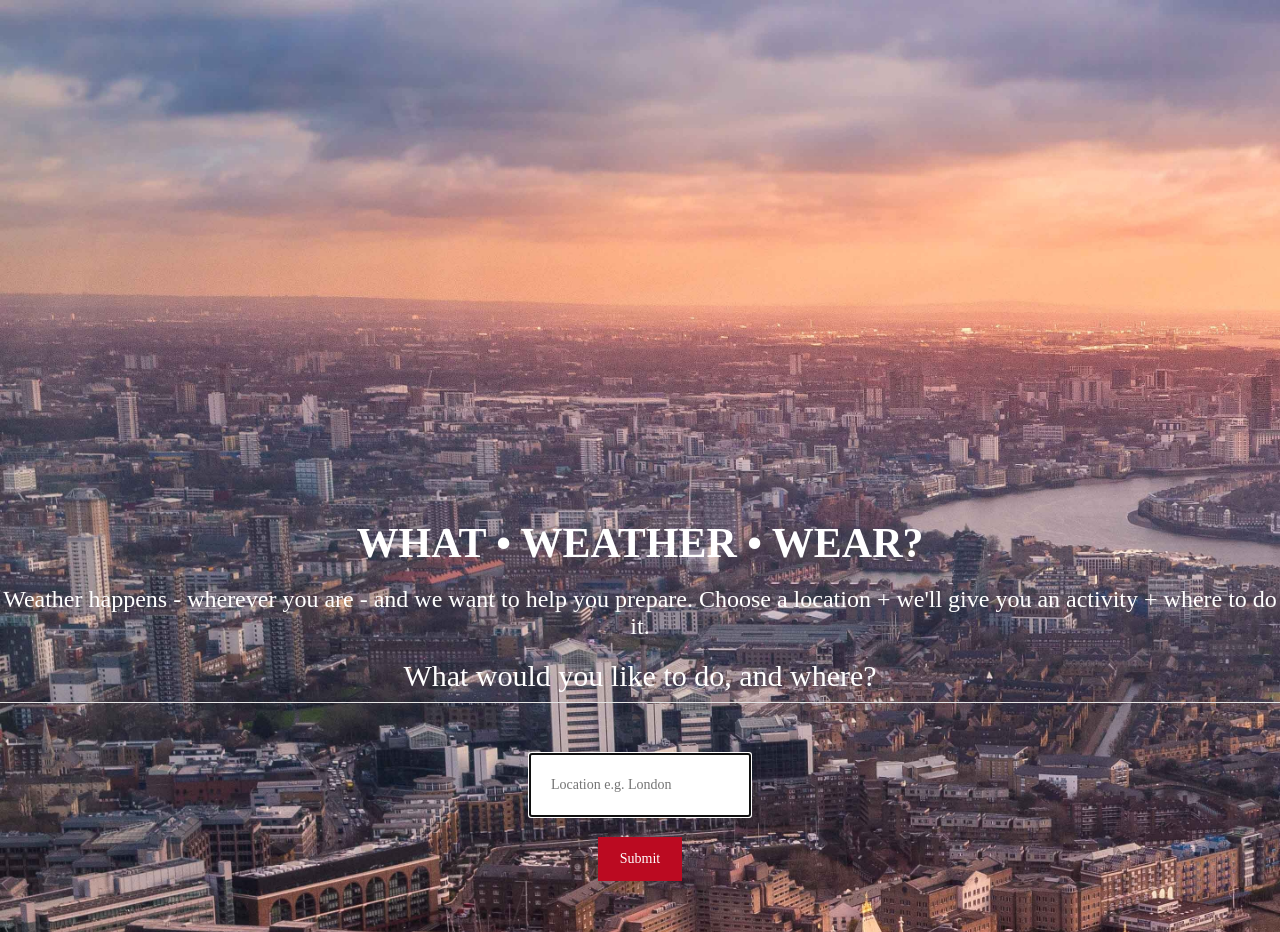
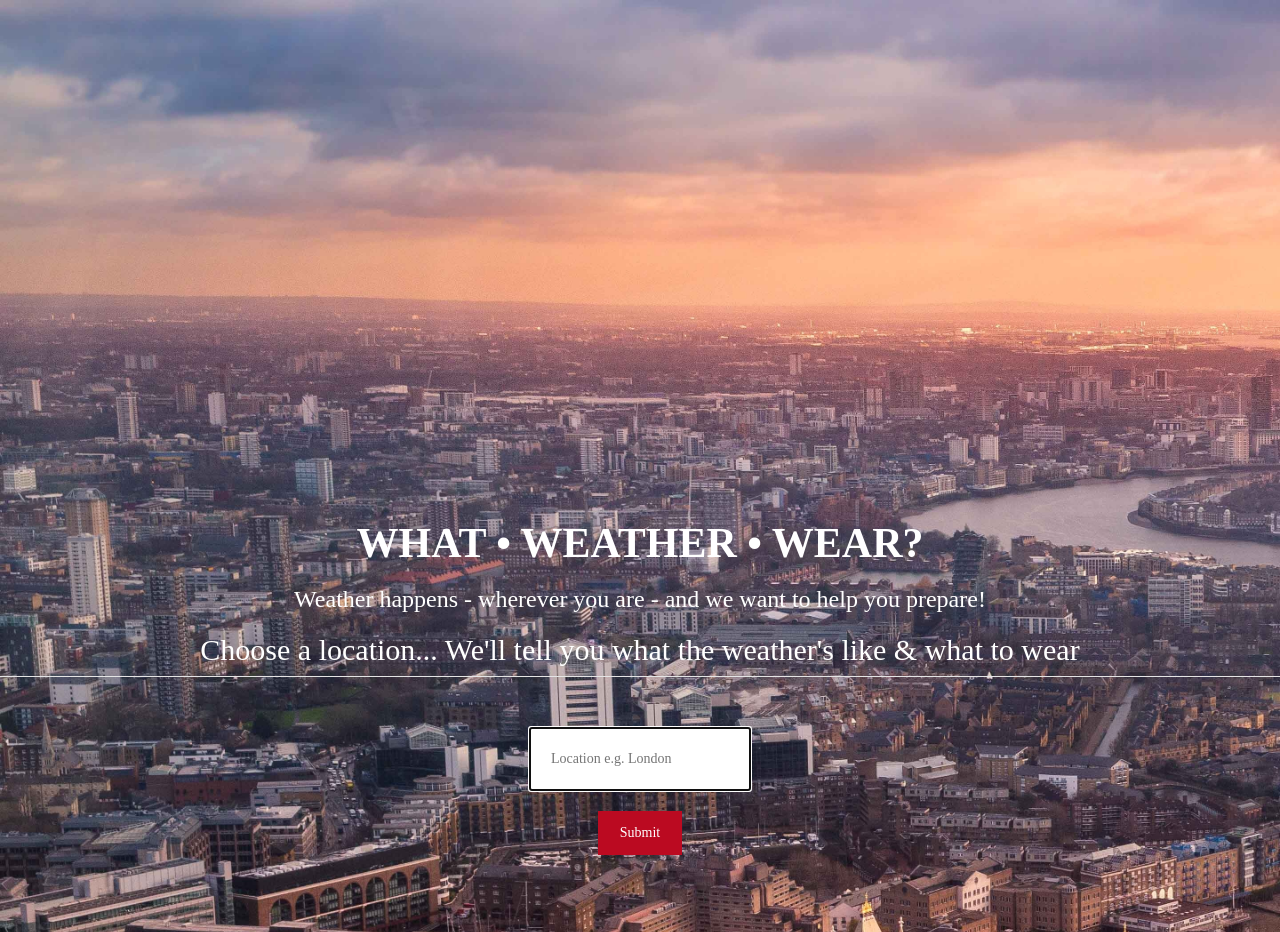
Before and after one commit to aureliaspecker/python_project, a Flask app: page / in a window 1280 px wide. Shown: the top 932 px of the page. Run offline with Flask 2, Linux system fonts and the light colour scheme; some libraries are stand-ins or nearby versions.

Commit message:
Changing text/instructions to reflect the WEAR vs WHERE

```diff
--- a/templates/main.html
+++ b/templates/main.html
@@ -19,13 +19,12 @@
 			WHAT • WEATHER • WEAR? {{city_weather}}
 			</h1></strong>
 
-		  <h3 class = "tagline">Weather happens - wherever you are - and we want to help you prepare.
-				Choose a location + we'll give you an activity + where to do it.</h3>
+		  <h3 class = "tagline">Weather happens - wherever you are - and we want to help you prepare!</h3>
 		  <!-- Event form -->
 		  <div id = "event-choice-form">
 		    <form method="post" action="/events">
 		      <section>
-		        <legend><h2>What would you like to do, and where?</h2></legend><br>
+		        <legend><h2>Choose a location... We'll tell you what the weather's like & what to wear</h2></legend><br>
 		        <input type="text" id="location" class = "box" name="location" value="" placeholder="Location e.g. London" required="required" autofocus="autofocus"/><br>
 		        <input type="submit" value="Submit" id="submit-button" class= "button">
 		      </section>
```
